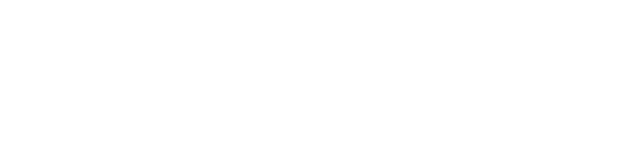
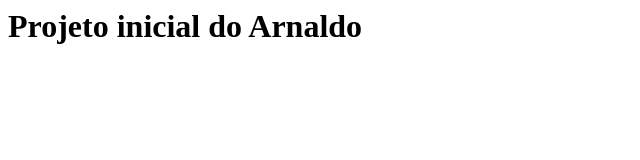
Before and after one commit to arnaldo-soft-dev/meu-site, a plain HTML site: page index.html in a window 1280 px wide. Shown: the whole page, without its empty margins (0-640 px from the left). Drawn offline with Linux system fonts and the light colour scheme.

Commit message:
Título da Página

```diff
--- a/index.html
+++ b/index.html
@@ -5,7 +5,7 @@
     </head>
 
     <body>
-
+        <h1>Projeto inicial do Arnaldo</h1>
     </body>
 
 </html>
```
